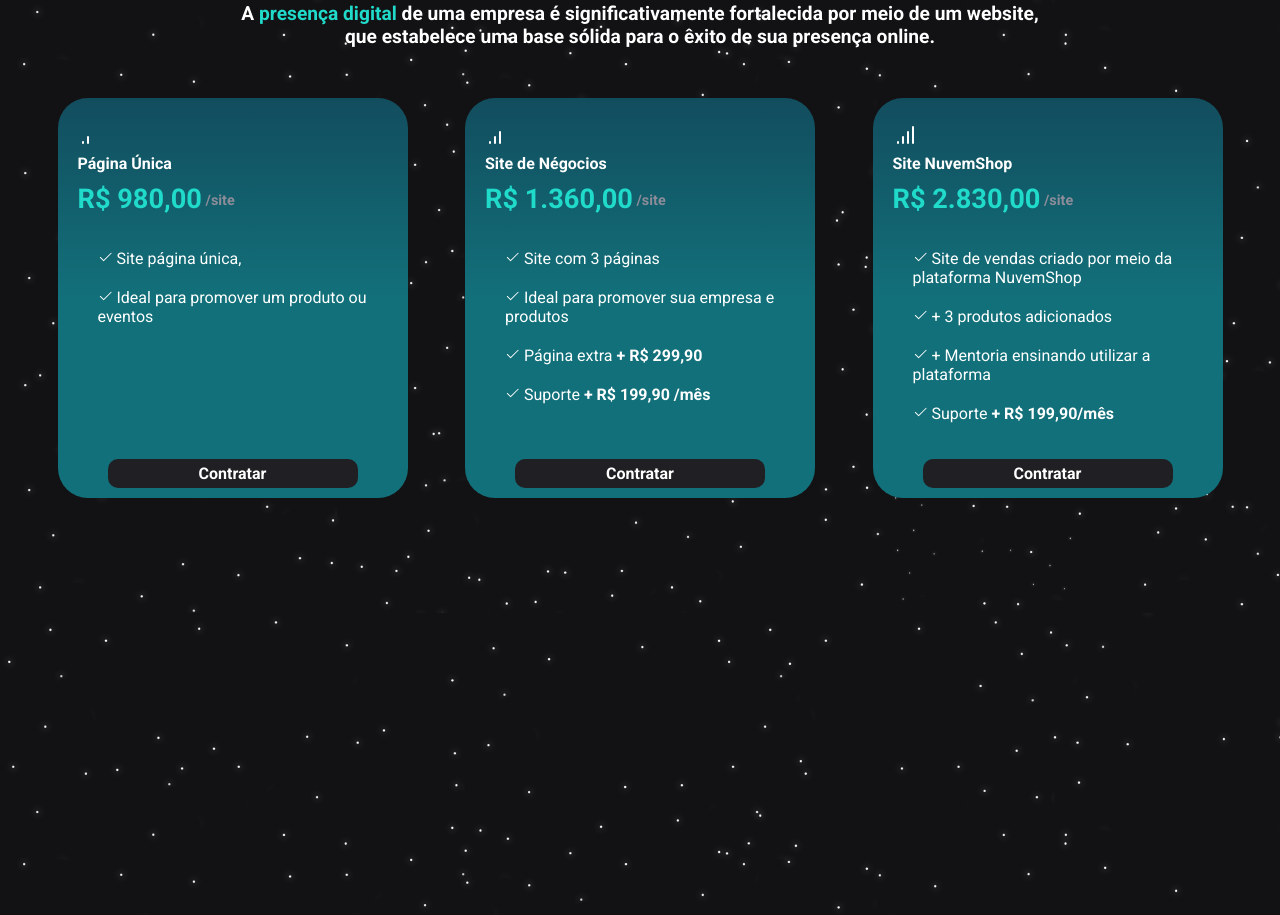
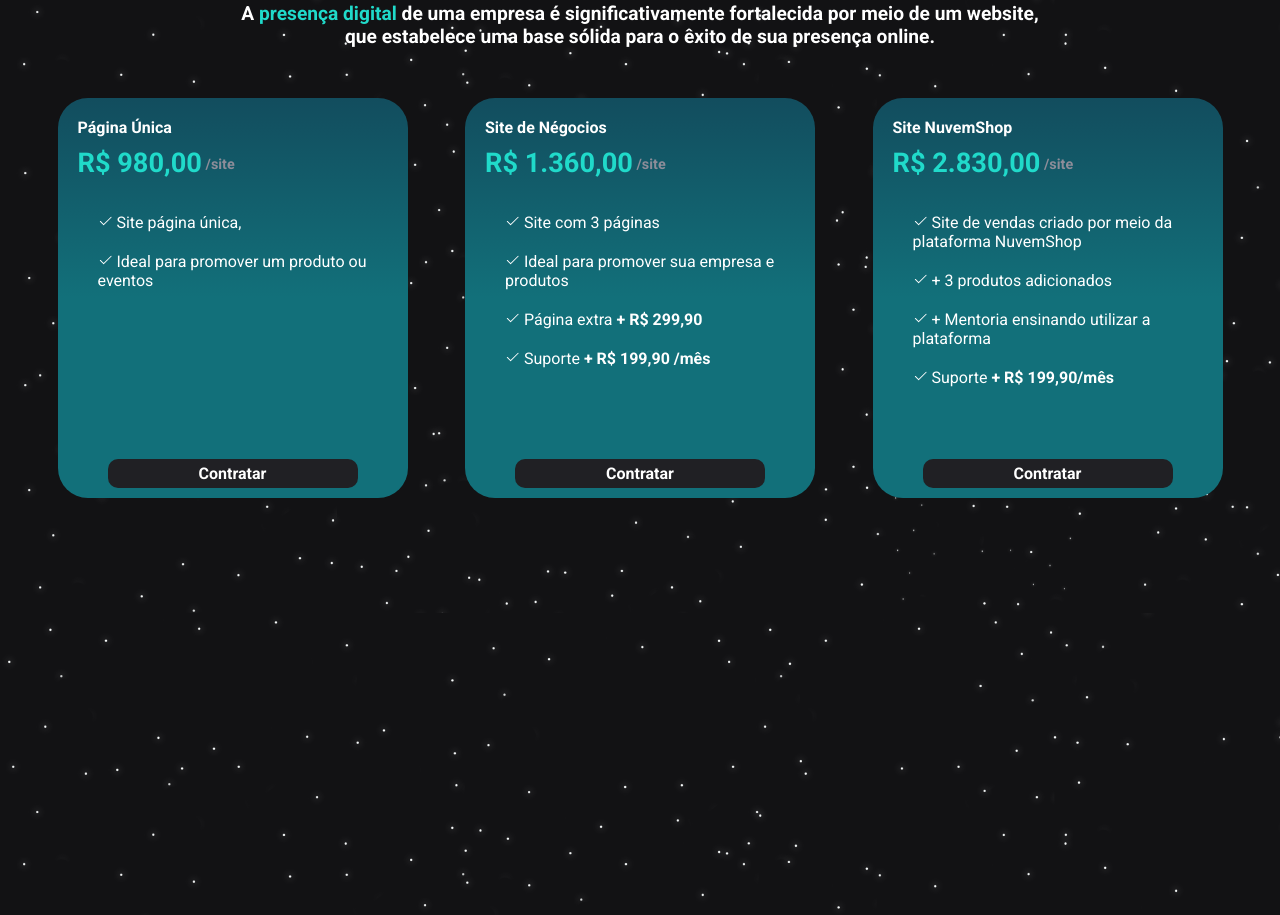
Before and after one commit to abraao0liveira/WebStudio, a React (Vite) app: page / in a window 1280 px wide. Shown: the part 987-1902 px from the top of the page. Built offline with nearby package versions, Linux system fonts and the light colour scheme.

Commit message:
update page02 (index.jsx and styles.js)

```diff
--- a/src/components/page02/index.jsx
+++ b/src/components/page02/index.jsx
@@ -1,5 +1,5 @@
 import { Page02Container } from "./styles"
-import { CellSignalLow, CellSignalMedium, CellSignalHigh,Check } from "@phosphor-icons/react";
+import { Check } from "@phosphor-icons/react";
 
 export function Page02() {
   return (
@@ -10,7 +10,6 @@ export function Page02() {
 
         <div className="boxes">
           <div className="box">
-            <CellSignalLow size={32} />
             <h2>Página Única</h2>
             <h4>R$ 980,00<p>&nbsp;/site</p></h4>
             <ul>
@@ -18,13 +17,9 @@ export function Page02() {
               <li><Check size={15} /> Ideal para promover um produto ou eventos</li>
             </ul>
             <a href="" className="btn"><strong>Contratar</strong></a>
-            {/* <button><strong>Contratar</strong></button> */}
-
-            {/* <p>Um site com página única, ideal para promover um produto ou eventos.</p> */}
           </div>
 
           <div className="box">
-            <CellSignalMedium size={32} />
             <h2>Site de Négocios</h2>
             <h4>R$ 1.360,00<p>&nbsp;/site</p></h4>
             <ul>
@@ -34,16 +29,9 @@ export function Page02() {
               <li><Check size={15} /> Suporte <strong>+ R$ 199,90 /mês</strong></li>
             </ul>
             <a href="" className="btn"><strong>Contratar</strong></a>
-
-            {/* <button><strong>Contratar</strong></button> */}
-
-            {/* <p>Um site com 3 páginas, ideal para promover sua empresa e produtos.</p>
-            <p>Página extra <strong>+ R$299,90</strong></p>
-            <p>Suporte <strong>+ R$199,90/mês</strong></p> */}
           </div>
 
           <div className="box">
-            <CellSignalHigh size={32} />
             <h2>Site NuvemShop</h2>
             <h4>R$ 2.830,00<p>&nbsp;/site</p></h4>
             <ul>
@@ -53,15 +41,6 @@ export function Page02() {
               <li><Check size={15} /> Suporte <strong>+ R$ 199,90/mês</strong></li>
             </ul>
             <a href="" className="btn"><strong>Contratar</strong></a>
-
-            {/* <button><strong>Contratar</strong></button> */}
-
-
-
-            {/* <p>Um site criado por meio da plataforma NuvemShop, ideal para vendas.</p>
-            <p>+ 3 produtos adicionados.</p>
-            <p>+ Mentoria ensinando utilizar a plataforma.</p>
-            <p>Suporte <strong>+ R$199,90/mês</strong></p> */}
           </div>
         </div>
 
```
Also changed, not shown: src/components/page02/styles.js (+0 -76 lines).
